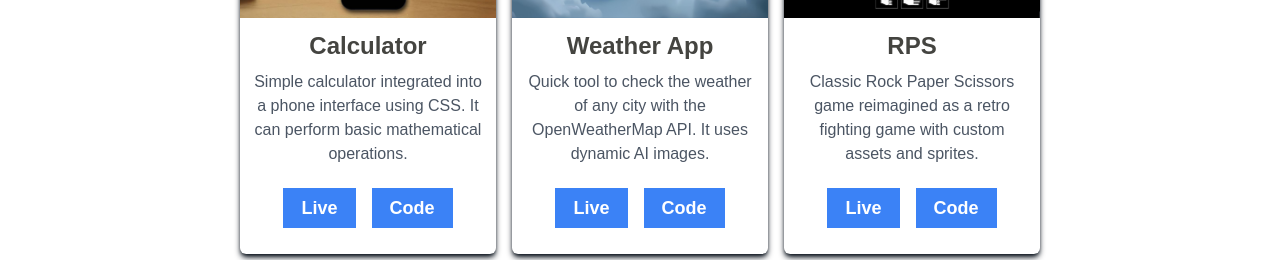
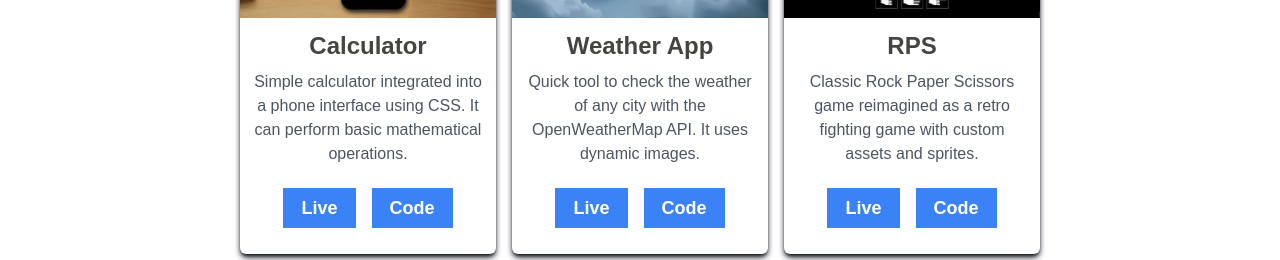
Before and after one commit to vlas-dev/portfolio-website, a React (Create React App) app: page /#/projects in a window 1280 px wide. Shown: the part 429-689 px from the top of the page. Built offline with nearby package versions, Linux system fonts and the light colour scheme.

Commit message:
Update Projects.jsx

```diff
--- a/src/components/Projects.jsx
+++ b/src/components/Projects.jsx
@@ -75,7 +75,7 @@ const Projects = () => {
                 Weather App
               </h2>
               <p className="text-gray-600 dark:text-gray-300 mt-2">
-              Quick tool to check the weather of any city with the OpenWeatherMap API. It uses dynamic AI images.
+              Quick tool to check the weather of any city with the OpenWeatherMap API. It uses dynamic images.
               </p>
             </div>
             <div className="pt-4 pb-4 mb-4">
```
